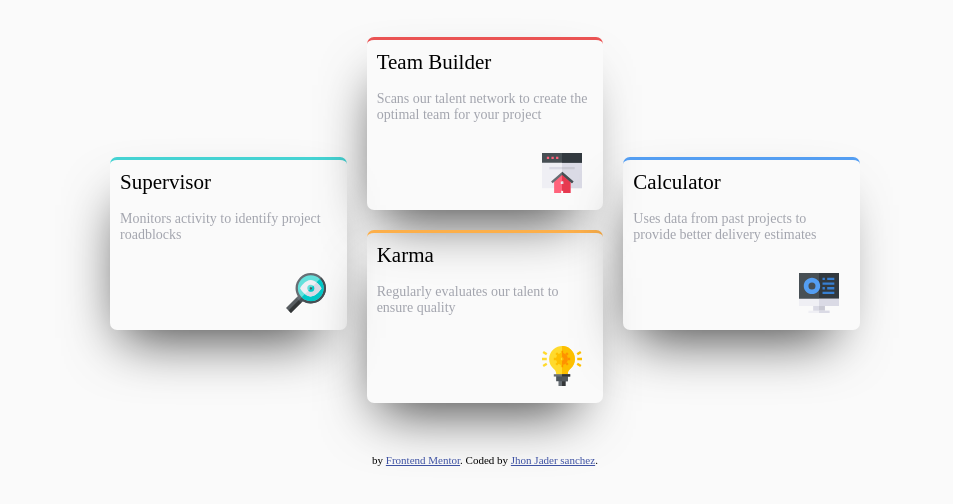
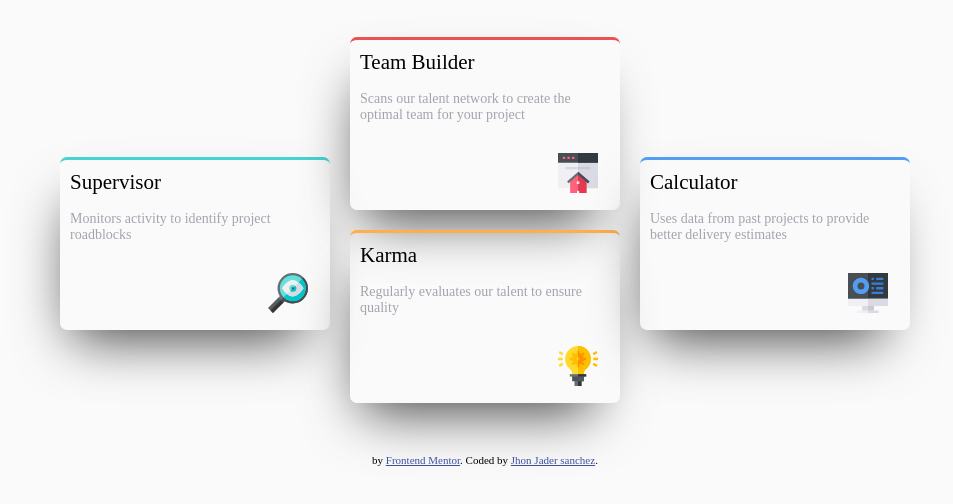
Before and after one commit to JJSanchez33/four-car, a plain HTML site: page index.html in a window 1280 px wide. Shown: the part 172-676 px from the top of the page, without its empty margins (155-1108 px from the left). Drawn offline with Linux system fonts and the light colour scheme; a web font is replaced by a local one.

Commit message:
version1 modificada

```diff
--- a/css/style.css
+++ b/css/style.css
@@ -132,7 +132,7 @@ body{
         .contenedor__car{
             display: grid;
             grid-template-columns: repeat(3,1fr);
-            width: 75rem;
+            width: 85rem;
             max-width: 100%;
             margin-top: 4rem;
             column-gap: 2rem;
```
